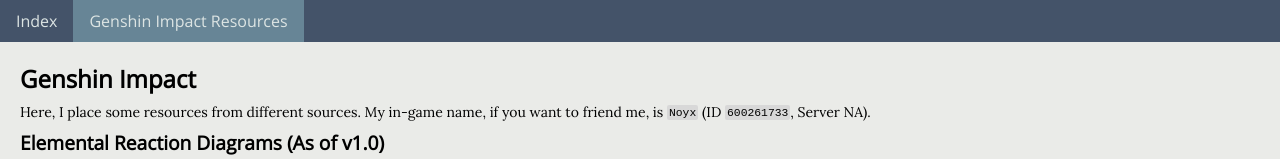
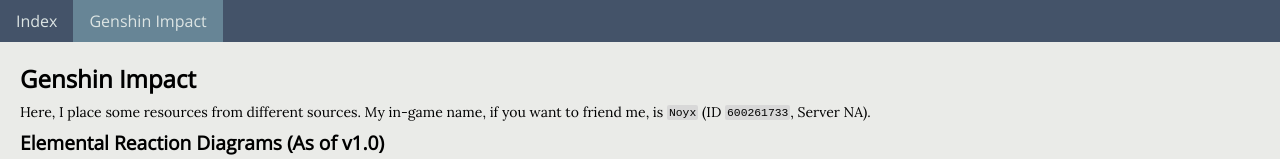
Before and after one commit to Noyx46/Noyx46.github.io, a plain HTML site: page genshin.html in a window 1280 px wide. Shown: the top 159 px of the page. Drawn offline with Linux system fonts and the light colour scheme.

Commit message:
Update genshin.html
Fix inconsistency in navigation bar.

```diff
--- a/genshin.html
+++ b/genshin.html
@@ -9,7 +9,7 @@
     <body>
         <div class="nav">
             <a href="index.html">Index</a>
-            <a class="active" href="#">Genshin Impact Resources</a>
+            <a class="active" href="#">Genshin Impact</a>
         </div>
         <div class="content">
             <h1>Genshin Impact</h1>
```
